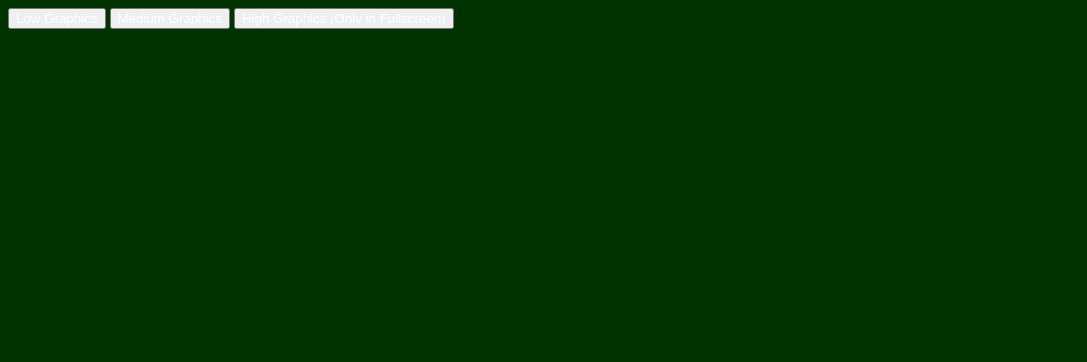
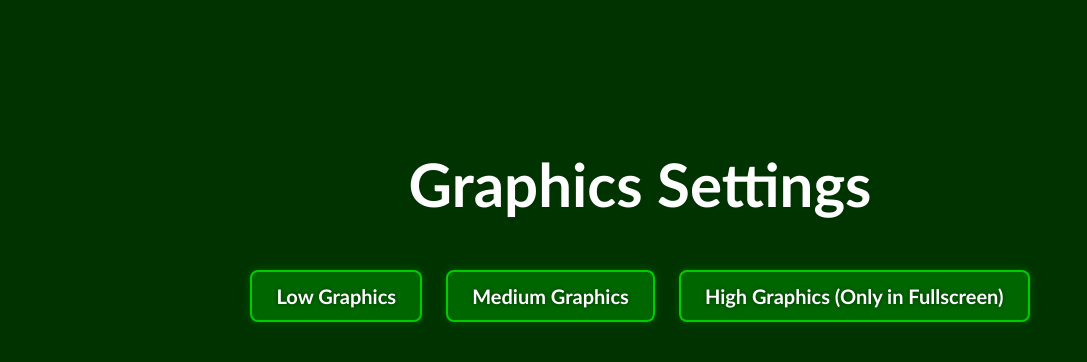
Before and after one commit to ts542/ts542.github.io, a plain HTML site: page rvb.html in a window 1280 px wide. Shown: the whole page, without its empty margins (0-1087 px from the left). Drawn offline with Linux system fonts and the light colour scheme.

Commit message:
Update rvb.html

```diff
--- a/rvb.html
+++ b/rvb.html
@@ -5,94 +5,66 @@
   <meta name="viewport" content="width=device-width, initial-scale=1.0" />
   <title>Fullscreen Embed (Keep Aspect Ratio)</title>
 
-  </head>
-<button type="button"><a href="rl.html">Low Graphics</button></a>
-<button type="button"><a href="rm.html">Medium Graphics</button></a>
-<button type="button"><a href="rh.html">High Graphics (Only in Fullscreen)</button></a>
-    </div>
-  </body>
   <style>
-   .center {
-  display: block;
-  margin-left: auto;
-  margin-right: auto;
-  width: auto;
-}
-              :root {
-                --header-image: url('https://sadhost.neocities.org/images/layouts/wp.jpeg');
-                --body-bg-image: url('');
-
-                /* colors */
-                --Main: url('https://openbooks.neocities.org/timewarp/8.0/img/bg.png');
-            }
-            @font-face {
-                font-family: Nunito;
-                src: url('https://sadhost.neocities.org/fonts/Nunito-Regular.ttf');
+    body {
+      background-color: #003300;
+      font-family: Candara, Nunito, sans-serif;
+      text-align: center;
+      padding-top: 100px;
     }
 
-            @font-face {
-                font-family: Candara;
-                src: url(/fonts/Candara.ttf');
+    button {
+      background-color: #006600;
+      color: #ffffff;
+      border: 2px solid #00cc00;
+      border-radius: 8px;
+      font-size: 20px;
+      padding: 12px 24px;
+      margin: 10px;
+      cursor: pointer;
+      transition: all 0.3s ease;
+      font-family: Candara, sans-serif;
+      font-weight: bold;
+      text-shadow: 0 0 4px #003300;
+      box-shadow: 0 0 8px rgba(0, 255, 0, 0.2);
     }
 
-            @font-face {
-                font-family: Candara;
-                src: url('/fonts/Candara.ttf');
-                font-style: italic;
+    button:hover {
+      background-color: #00cc00;
+      color: #003300;
+      box-shadow: 0 0 20px 4px rgba(0, 255, 0, 0.8), 0 0 10px 2px rgba(0, 255, 0, 0.5);
+      transform: scale(1.05);
     }
 
-            @font-face {
-                font-family: Candara;
-                src: url('/fonts/Candara_Bold.ttf');
-                font-style: italic;
-                font-weight: bold;
+    button a {
+      color: inherit;
+      text-decoration: none;
+      display: block;
     }
 
     h1 {
       font-size: 60px;
       color: #ffffff;
       text-align: center;
-   font-family: candara;
+      font-family: Candara;
       font-weight: bold;
     }
+
     h2 {
       font-size: 40px;
       color: #ffffff;
-   font-family: candara;
+      font-family: Candara;
       text-align: center;
       font-weight: bold;
     }
- a:link {
-  color:  #ffffff;
-  background-color: transparent;
-  text-decoration: none;
-}
+  </style>
+</head>
+<body>
 
-a:visited {
-  color:  #ffffff;
-  background-color: transparent;
-  text-decoration: none;
-}
+  <h1>Graphics Settings</h1>
+  <button><a href="rl.html">Low Graphics</a></button>
+  <button><a href="rm.html">Medium Graphics</a></button>
+  <button><a href="rh.html">High Graphics (Only in Fullscreen)</a></button>
 
-a:hover {
-  color:  #e6f2ff;
-  background-color: transparent;
-  text-decoration: none;
-  font-style: ;
-}
-
-a:active {
-  color:  #ffffff;
-  background-color: transparent;
-  text-decoration: none;
-}
- body {
-        background-color: #003300;
-      }
-
-  img {
-  border-radius: 12px;
-}
-
-</style>
+</body>
 </html>
```
Lines whose indentation alone changed are shown as unchanged.
